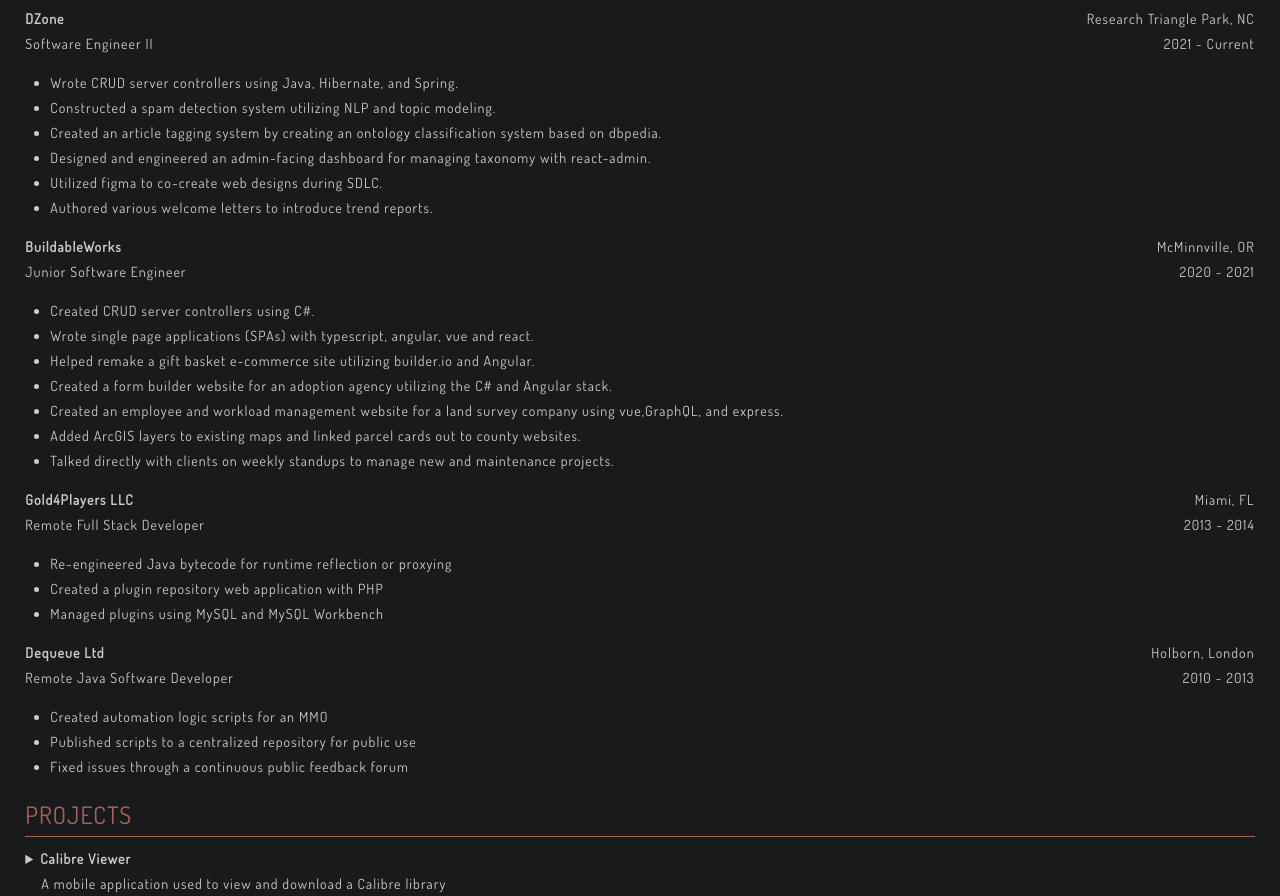
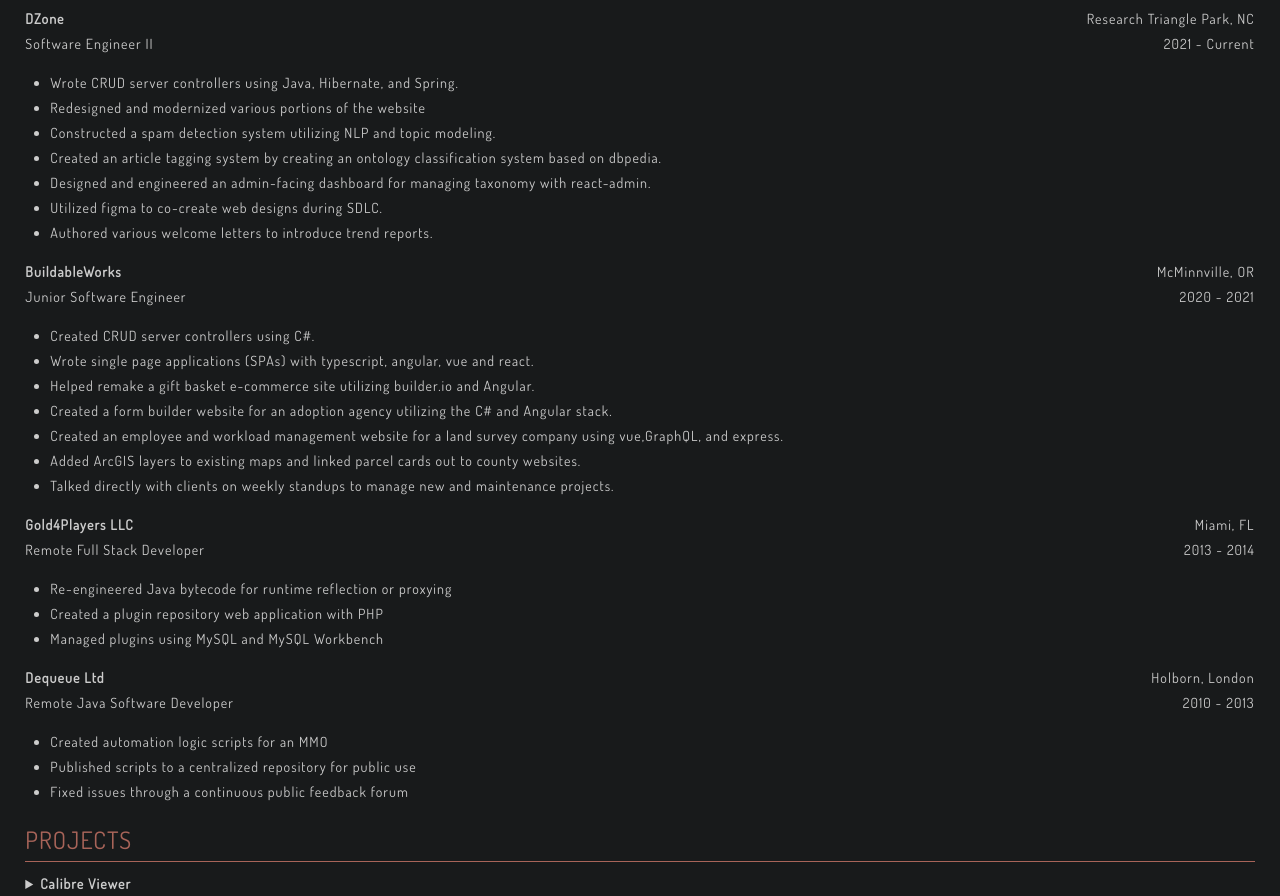
Before and after one commit to TSedlar/tsedlar.github.io, a plain HTML site: page index.html in a window 1280 px wide. Shown: the part 908-1804 px from the top of the page. Drawn offline with Linux system fonts and the light colour scheme.

Commit message:
Update index.html

```diff
--- a/index.html
+++ b/index.html
@@ -340,6 +340,7 @@
           /* DZone Job */
           Job("DZone", "Research Triangle Park, NC", "Software Engineer II", "2021 - Current", [
             "Wrote CRUD server controllers using Java, Hibernate, and Spring.",
+            "Redesigned and modernized various portions of the website",
             "Constructed a spam detection system utilizing NLP and topic modeling.",
             "Created an article tagging system by creating an ontology classification system based on dbpedia.",
             "Designed and engineered an admin-facing dashboard for managing taxonomy with react-admin.",
```
